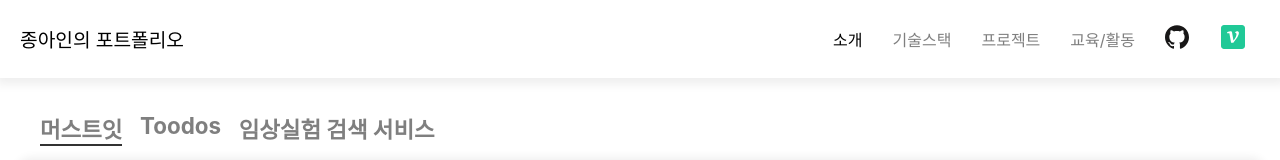
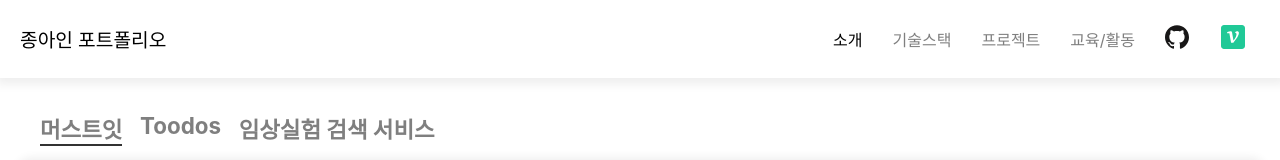
Before and after one commit to 04ian80/chungain-portfolio, a React (Create React App) app: page /projects/musteat in a window 1280 px wide. Shown: the top 160 px of the page. Built offline with nearby package versions, Linux system fonts and the light colour scheme; a web font is replaced by a local one.

Commit message:
build: build test

```diff
--- a/src/components/common/Navbar.tsx
+++ b/src/components/common/Navbar.tsx
@@ -6,7 +6,7 @@ const navLinks = [
   { id: 2, title: '프로젝트', link: '/projects/musteat' },
   { id: 3, title: '교육/활동', link: '/activity' },
 ];
-const LOGO_TEXT = '종아인의 포트폴리오';
+const LOGO_TEXT = '종아인 포트폴리오';
 
 const Logo = () => <h2 className='header__logo'>{LOGO_TEXT}</h2>;
 
```
